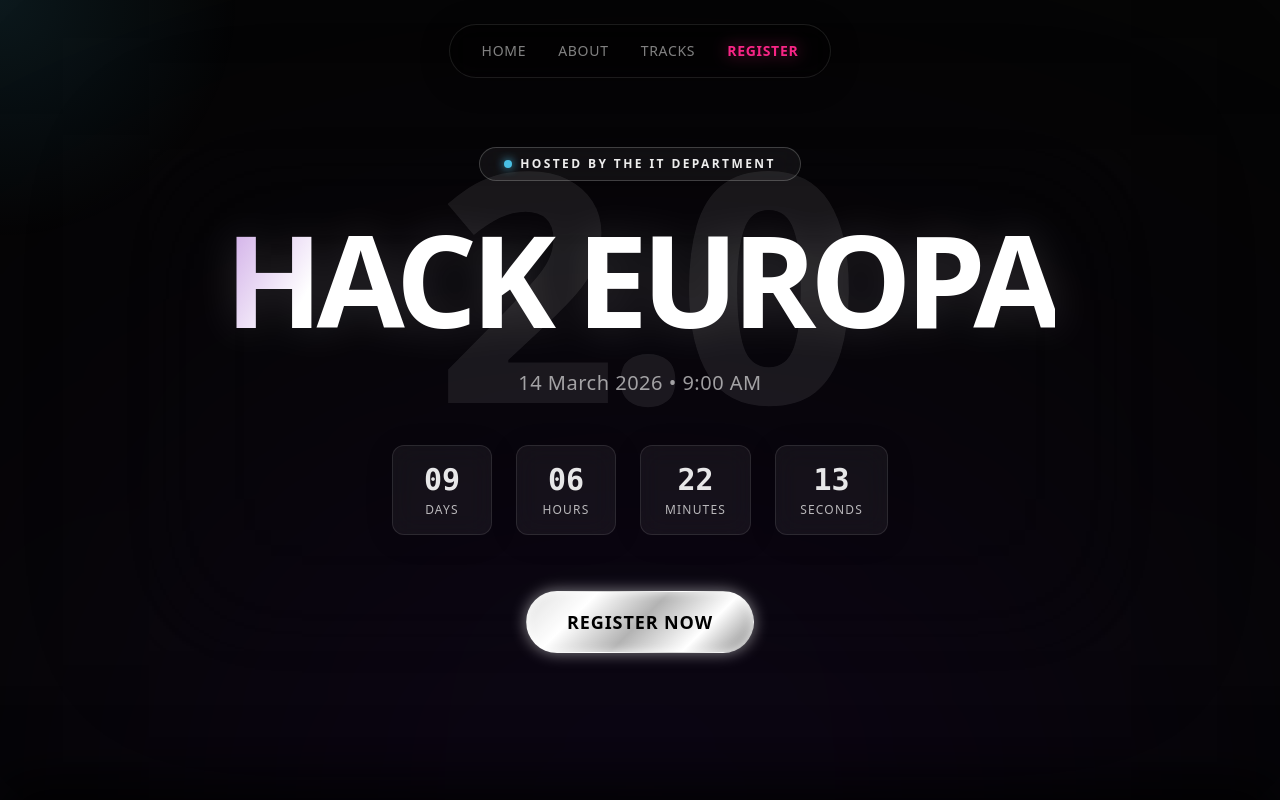
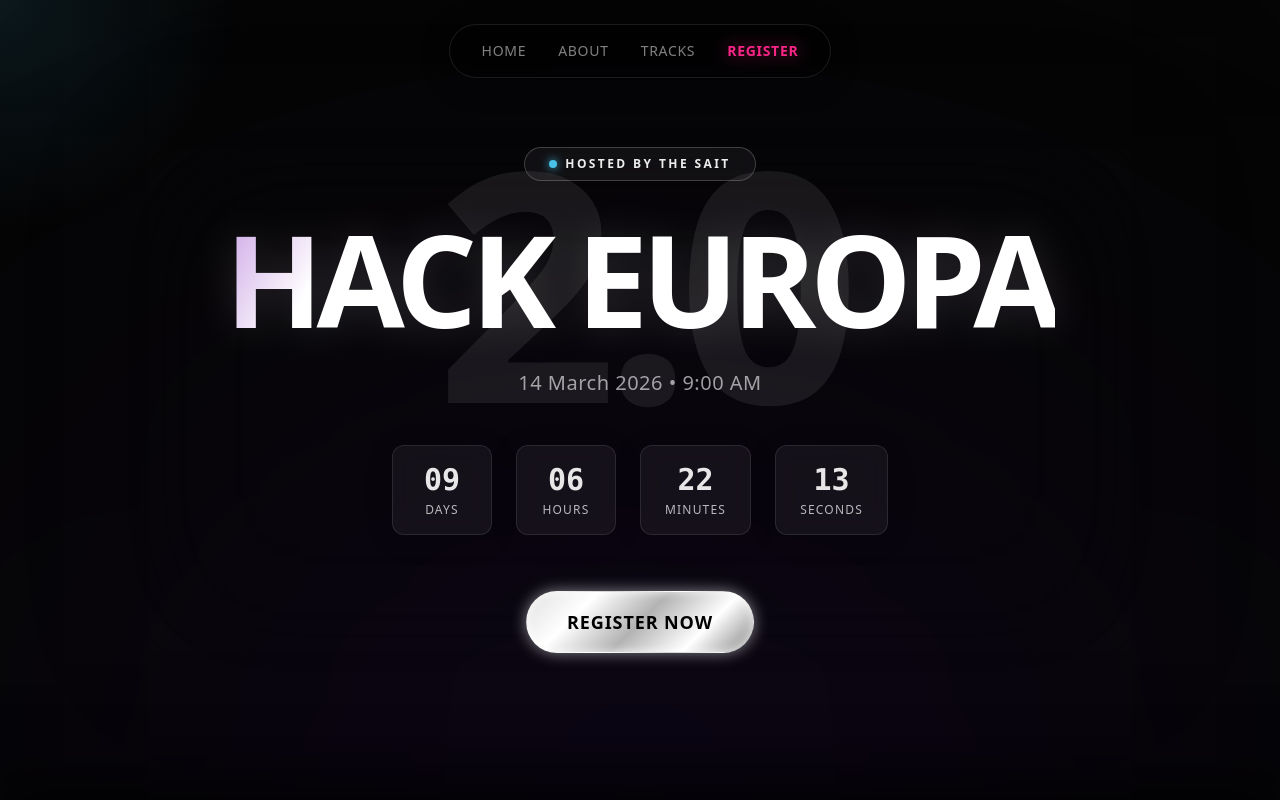
Before and after one commit to muhammedma-2006/HackEuropa2.0, a Next.js app: page / in a window 1280 px wide. Shown: the top 800 px of the page. Built offline with nearby package versions, Linux system fonts and the light colour scheme.

Commit message:
Update organizer references from IT Department to SAIT

```diff
--- a/src/components/About.tsx
+++ b/src/components/About.tsx
@@ -15,13 +15,13 @@ export default function About() {
                     className="text-center mb-16"
                 >
                     <div className="inline-block px-4 py-1 mb-6 rounded-full border border-[#f72585]/30 bg-[#f72585]/10 text-[#f72585] text-sm font-semibold tracking-widest text-center shadow-[0_0_15px_rgba(247,37,133,0.2)]">
-                        HOSTED BY THE IT DEPARTMENT
+                        HOSTED BY THE SAIT
                     </div>
                     <h2 className="text-4xl md:text-5xl font-bold tracking-tight mb-4">
                         <span className="text-chrome">THE FUTURE</span> IS NOW
                     </h2>
                     <p className="text-white/60 max-w-2xl mx-auto text-lg leading-relaxed">
-                        Organized by the Students Association of Information Technology (SAIT) and hosted by the IT Department, Hack Europa 2.0 is an intense 8-hour innovation sprint where cutting-edge technology meets visionary ideas.
+                        Organized and hosted by the Students Association of Information Technology (SAIT), Hack Europa 2.0 is an intense 8-hour innovation sprint where cutting-edge technology meets visionary ideas.
                     </p>
                     <p className="text-white/60 max-w-2xl mx-auto text-lg leading-relaxed mt-4">
                         Taking place at the Software Block on 14 March, this high-energy hackathon brings together developers, designers, and problem-solvers to build impactful solutions under pressure.
--- a/src/components/Footer.tsx
+++ b/src/components/Footer.tsx
@@ -3,7 +3,7 @@ export default function Footer() {
         <footer className="w-full py-8 border-t border-white/10 bg-black/50 backdrop-blur-lg">
             <div className="container mx-auto px-6 flex flex-col items-center justify-center text-white/50 text-sm gap-4">
                 <p>© 2026 Hack Europa 2.0. All rights reserved.</p>
-                <p className="text-xs font-medium tracking-widest uppercase text-white/30">Powered by IT Department</p>
+                <p className="text-xs font-medium tracking-widest uppercase text-white/30">Powered by SAIT</p>
             </div>
         </footer>
     );
--- a/src/components/Hero.tsx
+++ b/src/components/Hero.tsx
@@ -77,7 +77,7 @@ export default function Hero() {
                     className="px-6 py-2 rounded-full border border-white/20 bg-white/5 backdrop-blur-md flex items-center gap-2"
                 >
                     <span className="w-2 h-2 rounded-full bg-[#4cc9f0] shadow-[0_0_10px_#4cc9f0] animate-pulse" />
-                    <span className="text-xs font-bold tracking-[0.2em] text-[#ededed]">HOSTED BY THE IT DEPARTMENT</span>
+                    <span className="text-xs font-bold tracking-[0.2em] text-[#ededed]">HOSTED BY THE SAIT</span>
                 </motion.div>
 
                 <div className="relative flex flex-col items-center justify-center mt-4">
```
